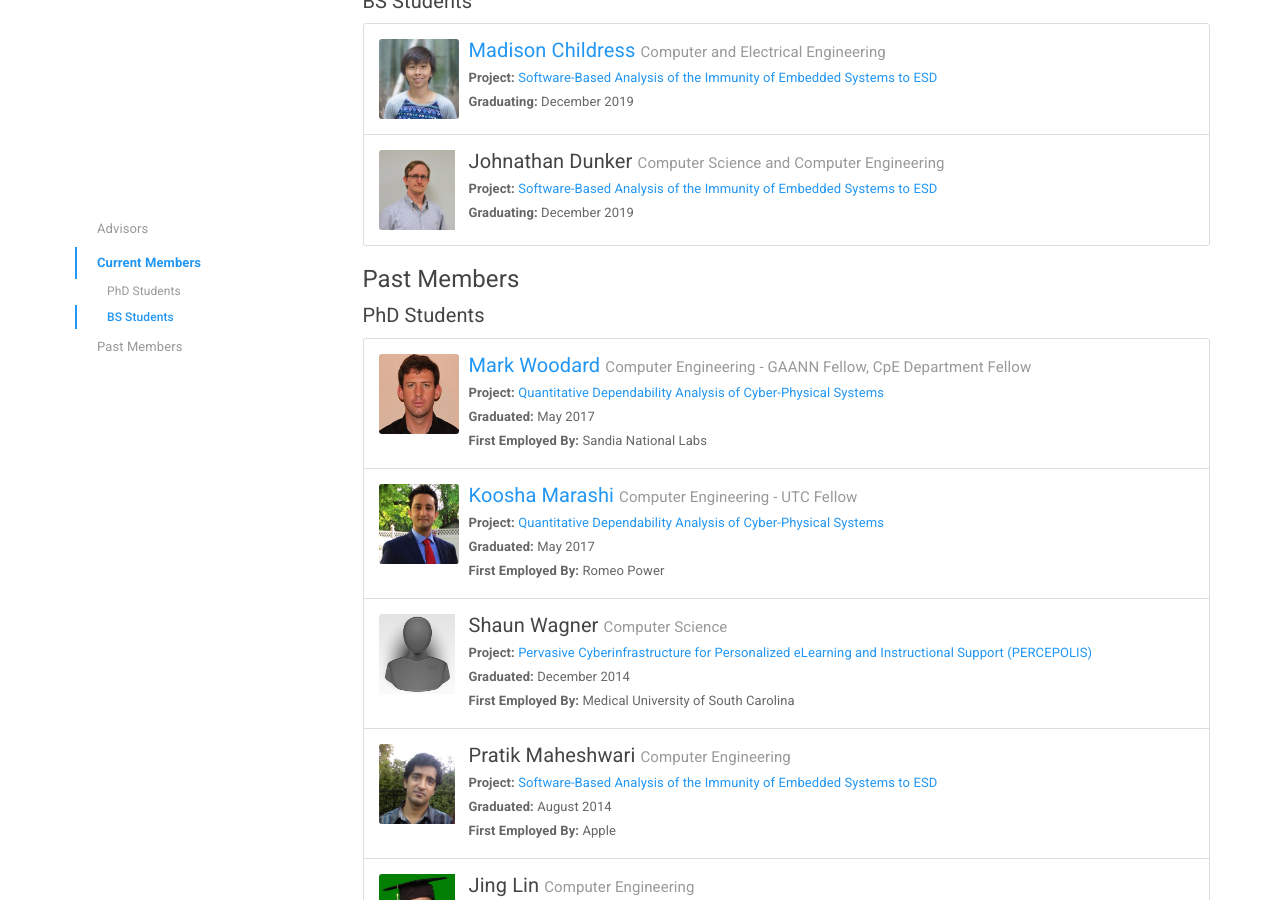
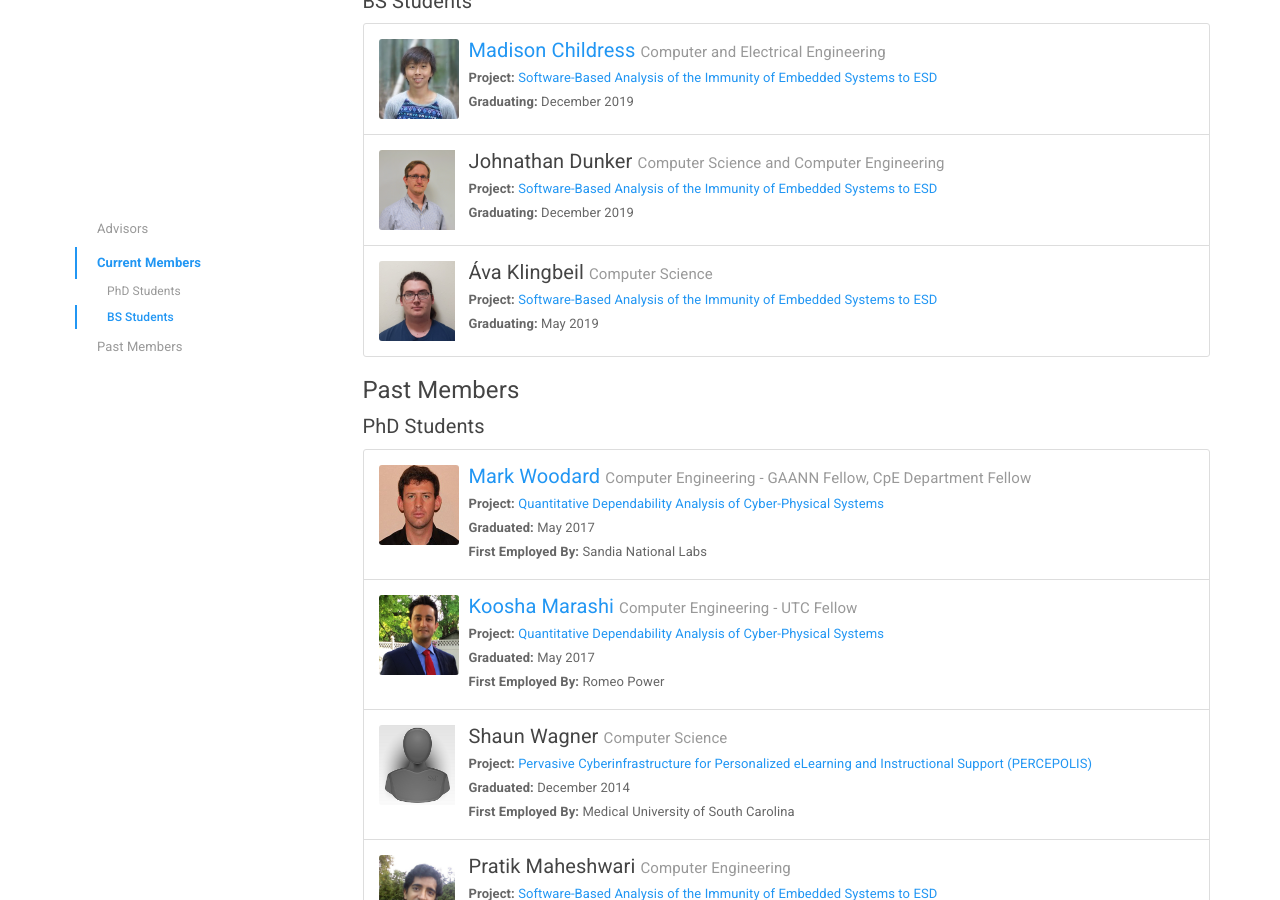
Before and after one commit to sendecomp/sendecomp-website, a Jekyll site: the page built from people.html, in a window 1280 px wide and 900 px high, scrolled down 810 px. Built offline with Jekyll 4.4.1, drawn with Linux system fonts in a browser that asks for light colours.

Commit message:
Add Áva Klingbeil

```diff
--- a/_data/members.yml
+++ b/_data/members.yml
@@ -89,6 +89,14 @@
   project: Software-Based Analysis of the Immunity of Embedded Systems to ESD
   photo: Childress.jpg
   website: https://sites.google.com/mst.edu/madisonchildress/
+
+- name: Áva Klingbeil
+  major: Computer Science
+  degree: BS
+  status: Active
+  grad: 2019 May
+  project: Software-Based Analysis of the Immunity of Embedded Systems to ESD
+  photo: Klingbeil.jpg
 
 - name: Richard Kell
   major: Computer Science
--- a/_data/projects.yml
+++ b/_data/projects.yml
@@ -271,6 +271,7 @@
     - name: Madison Childress
     - name: Johnathan Dunker
     - name: Natasha Jarus
+    - name: Áva Klingbeil
     - name: Dr. David Pommerenke
     - name: Dr. Sahra Sedigh Sarvestani
   inactive-members:
```
Also changed, not shown: img/members/Klingbeil.jpg (added).
